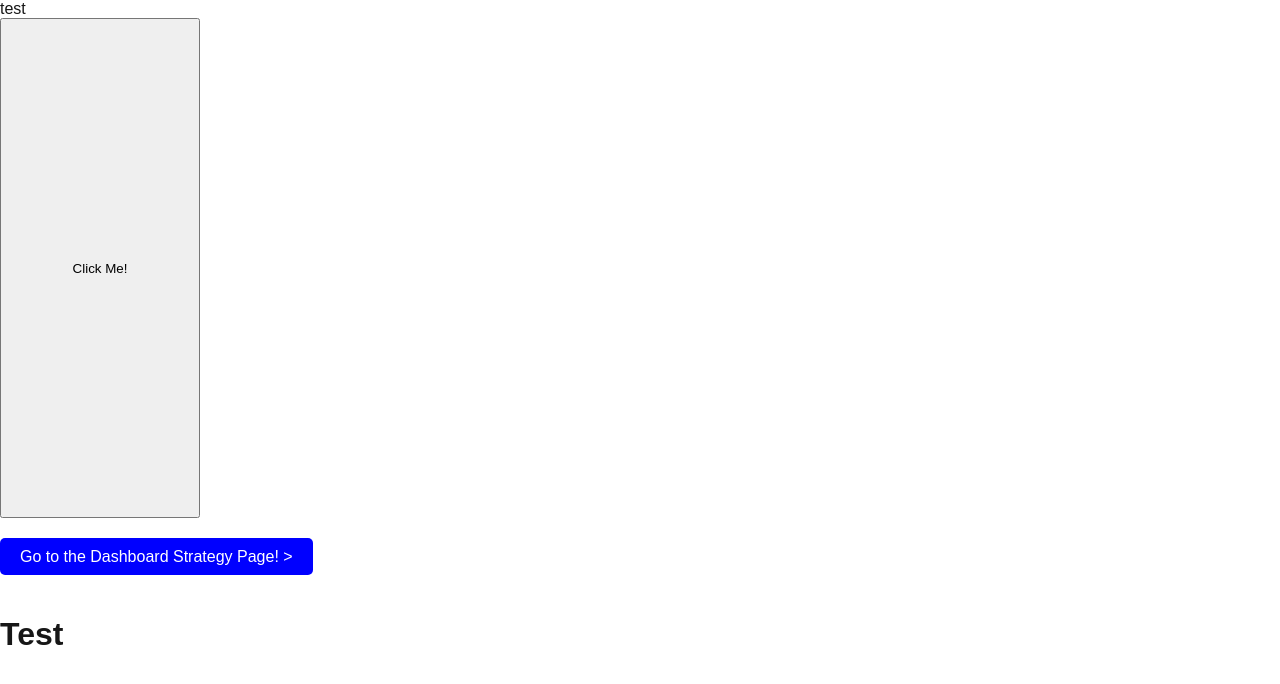
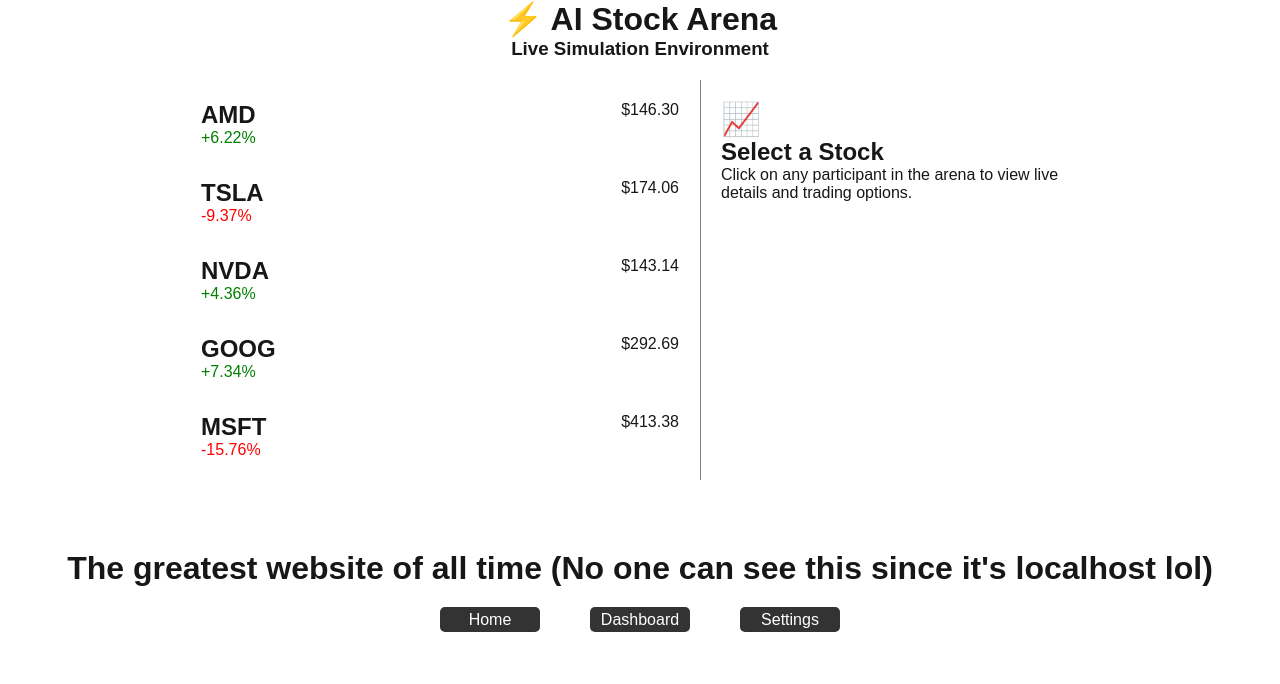
Before and after one commit to charizardSomewhere/AItrade, a Next.js app in the folder nextjs-arena/: page / in a window 1280 px wide. Shown: the top 684 px of the page. Built offline with nearby package versions, Linux system fonts and the light colour scheme.

Commit message:
other pages

```diff
--- a/nextjs-arena/app/layout.js
+++ b/nextjs-arena/app/layout.js
@@ -21,8 +21,49 @@ export const metadata = {
 export default function RootLayout({ children }) {
   return (
     <html lang="en" className={`${geistSans.variable} ${geistMono.variable}`}>
-      <body>{children}
-        <h1 style={{ marginTop: '50px' }}>Test</h1>
+      <body style={{}}>{children}
+        <h1 style={{ marginTop: '50px', display: 'flex', justifyContent: 'center' }}>The greatest website of all time (No one can see this since it's localhost lol)</h1>
+        <div style={{ display: 'flex', justifyContent: 'space-between', width: '400px', margin: '0 auto' }}>
+          <a href="/" style={{
+            display: 'flex',
+            marginTop: '20px',
+            padding: '10px 20px',
+            backgroundColor: '#333',
+            color: 'white',
+            textDecoration: 'none',
+            borderRadius: '5px',
+            width: '100px',
+            height: '25px',
+            justifyContent: 'center',
+            alignItems: 'center'
+          }}>Home</a>
+          <a href="/dashboard" style={{
+            display: 'flex',
+            marginTop: '20px',
+            padding: '10px 20px',
+            backgroundColor: '#333',
+            color: 'white',
+            textDecoration: 'none',
+            borderRadius: '5px',
+            width: '100px',
+            height: '25px',
+            justifyContent: 'center',
+            alignItems: 'center'
+          }}>Dashboard</a>
+          <a href="/settings" style={{
+            display: 'flex',
+            marginTop: '20px',
+            padding: '10px 20px',
+            backgroundColor: '#333',
+            color: 'white',
+            textDecoration: 'none',
+            borderRadius: '5px',
+            width: '100px',
+            height: '25px',
+            justifyContent: 'center',
+            alignItems: 'center'
+          }}>Settings</a>
+        </div>
       </body>
 
     </html>
--- a/nextjs-arena/app/page.js
+++ b/nextjs-arena/app/page.js
@@ -5,26 +5,137 @@ import Image from "next/image";
 import styles from "./page.module.css";
 import { useState, useEffect } from 'react';
 
-export default function Home() {
 
-  const [money, setMoney] = useState(100);
+function Listings(props) {
+  return (
+    <>
+      <div onClick={props.onCardClick} style={{ border: '1px solid white', padding: '10px', margin: '10px', width: '500px', cursor: 'pointer' }}>
+        <div style={{ display: 'flex', justifyContent: 'space-between' }}>
+          <h2>{props.ticker}</h2>
+          <p>${props.money.toFixed(2)}</p>
+        </div>
+        <p style={{ color: props.priceChange > 0 ? 'green' : 'red' }}>
+          {props.priceChange > 0 ? '+' : ''}{props.priceChange.toFixed(2)}%
+        </p>
+      </div>
+    </>
+  )
+}
+
+
+// export default function Home() {
+
+//   const [money, setMoney] = useState(100);
+
+//   return (
+//     <>
+//       <p>test</p>
+//       <button style={{ height: '500px', width: '200px' }} onClick={() => console.log(Math.random() * 54 - 33)}>
+//         Click Me!
+//       </button>
+
+//       {/* This Link automatically navigates to your new dashboard! */}
+//       <div style={{ marginTop: '30px' }}>
+//         <a
+//           href="/dashboard"
+//           style={{ padding: '10px 20px', backgroundColor: 'blue', color: 'white', textDecoration: 'none', borderRadius: '5px' }}
+//         >
+//           Go to the Dashboard Strategy Page! {'>'}
+//         </a>
+//       </div>
+//     </>
+//   );
+// }
+
+export default function App() {
+
+  const [portfolio, setPortfolio] = useState([
+    { ticker: "AMD", price: 153.34, startingPrice: 153.34, priceChange: 0, sharesOutstanding: 15000000000, volume: 41600000, avgVolume: 46970000 },
+    { ticker: "TSLA", price: 171.23, startingPrice: 171.23, priceChange: 0, sharesOutstanding: 37500000000, volume: 174000000, avgVolume: 61150000 },
+    { ticker: "NVDA", price: 123.16, startingPrice: 123.16, priceChange: 0, sharesOutstanding: 24300000000, volume: 29280000, avgVolume: 176950000 },
+    { ticker: "GOOG", price: 293.24, startingPrice: 293.24, priceChange: 0, sharesOutstanding: 12070000000, volume: 25600000, avgVolume: 21620000 },
+    { ticker: "MSFT", price: 428.72, startingPrice: 428.72, priceChange: 0, sharesOutstanding: 7430000000, volume: 33000000, avgVolume: 35100000 }
+  ]);
+
+  const [selectedStockTicker, setSelectedStockTicker] = useState(null);
+  const [startingMoney, setStartingMoney] = useState(null);
+
+  useEffect(() => {
+    const intervalId = setInterval(() => {
+      setPortfolio((currentPortfolio) => {
+        return currentPortfolio.map((stock) => {
+          const randomPrice = (Math.random() * 36) - 18;
+          const randomAddedTrade = Math.floor(Math.random() * 1000)
+          return {
+            ...stock,
+            price: stock.price + randomPrice,
+            priceChange: randomPrice,
+            volume: stock.volume + randomAddedTrade
+          }
+        });
+      });
+    }, 2000)
+
+    return () => clearInterval(intervalId);
+  }, []);
+
+  const selectedStock = portfolio.find(stock => stock.ticker === selectedStockTicker);
 
   return (
     <>
-      <p>test</p>
-      <button style={{ height: '500px', width: '200px' }} onClick={() => console.log(Math.random() * 54 - 33)}>
-        Click Me!
-      </button>
+      <h1 style={{ display: 'flex', justifyContent: 'center' }}>⚡ AI Stock Arena</h1>
+      <h3 style={{ display: 'flex', justifyContent: 'center' }}>Live Simulation Environment</h3>
 
-      {/* This Link automatically navigates to your new dashboard! */}
-      <div style={{ marginTop: '30px' }}>
-        <a
-          href="/dashboard"
-          style={{ padding: '10px 20px', backgroundColor: 'blue', color: 'white', textDecoration: 'none', borderRadius: '5px' }}
-        >
-          Go to the Dashboard Strategy Page! {'>'}
-        </a>
-      </div>
+      <div style={{ display: 'flex', justifyContent: 'center', padding: '20px' }}>
+
+        <div>
+          {portfolio.map((stock) => (
+            <Listings
+              key={stock.ticker}
+              ticker={stock.ticker}
+              money={stock.price}
+              startPrice={stock.startingPrice}
+              priceChange={stock.priceChange}
+              onCardClick={() => {
+                setSelectedStockTicker(stock.ticker);
+                setStartingMoney(stock.startingPrice);
+              }}
+            />
+          ))}
+        </div>
+
+        <div style={{ padding: '20px', width: '400px', borderLeft: '1px solid gray' }}>
+          {selectedStock ? (
+            <div>
+              <h1>{selectedStock.ticker} Details</h1>
+              <p>${selectedStock.price.toFixed(2)}</p>
+              <p style={{ color: selectedStock.priceChange > 0 ? 'green' : 'red' }}>
+                Latest Tick: {selectedStock.priceChange > 0 ? '+' : ''}{selectedStock.priceChange.toFixed(2)}
+              </p>
+              <p style={{ color: selectedStock.price > selectedStock.startingPrice ? 'green' : 'red' }}>
+                Total Change: {selectedStock.price > selectedStock.startingPrice ? '+' : ''}
+                {(selectedStock.price - selectedStock.startingPrice).toFixed(2)}
+                ({(((selectedStock.price - selectedStock.startingPrice) / selectedStock.startingPrice) * 100).toFixed(2)}%)
+              </p>
+              <p>Market Cap: {(selectedStock.price * selectedStock.sharesOutstanding / 1000000000000).toFixed(2)}T</p>
+              <p>Volume: {(selectedStock.volume / 1000000).toFixed(2)}M</p>
+              <p>Average Volume: {(selectedStock.avgVolume / 1000000).toFixed(2)}M</p>
+              <button
+                onClick={() => setSelectedStockTicker(null)}
+                style={{ marginTop: '20px', padding: '10px', cursor: 'pointer' }}
+              >
+                Close Details
+              </button>
+            </div>
+          ) : (
+            <div>
+              <h1>📈</h1>
+              <h2>Select a Stock</h2>
+              <p>Click on any participant in the arena to view live details and trading options.</p>
+            </div>
+          )}
+        </div>
+      </div >
     </>
-  );
+  )
 }
```
Also changed, not shown: nextjs-arena/app/dashboard/page.js (+2 -18 lines), nextjs-arena/app/settings/page.js (added, +32 -0 lines), 1 other file (tests, documents, lock files or other folders).
